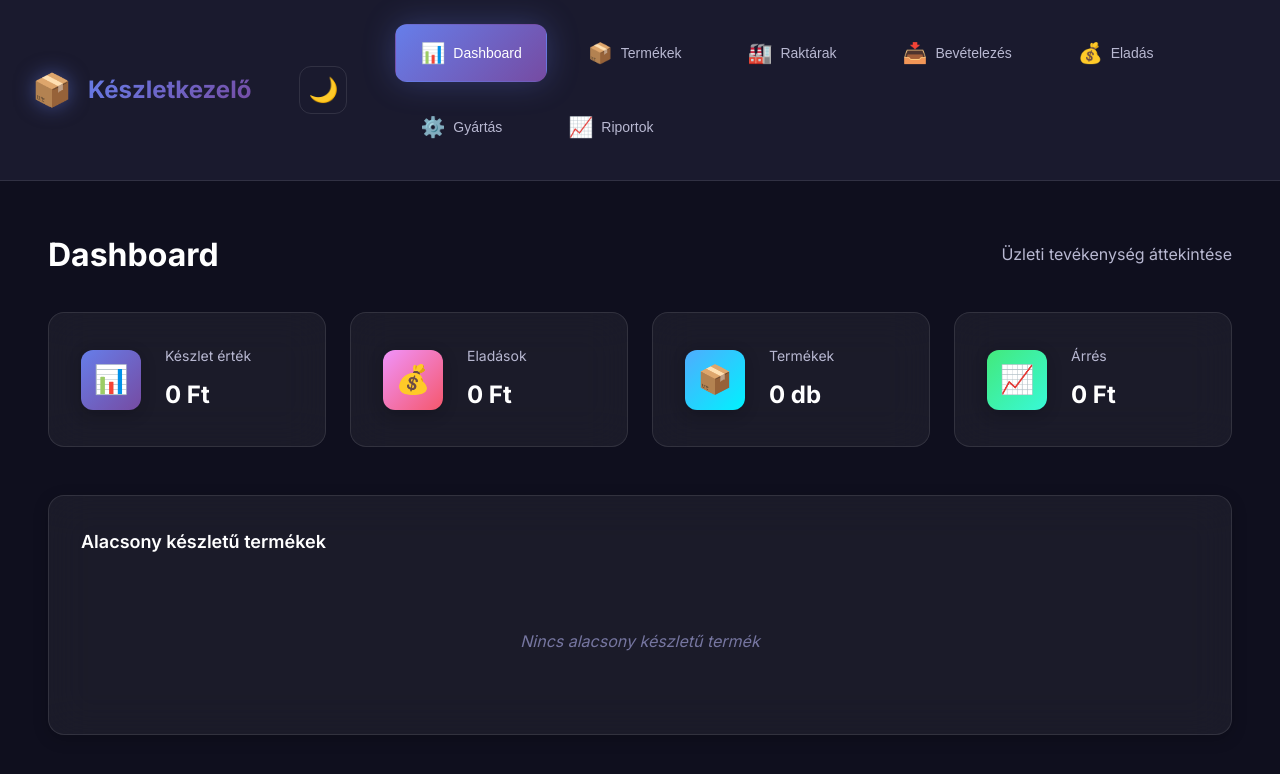
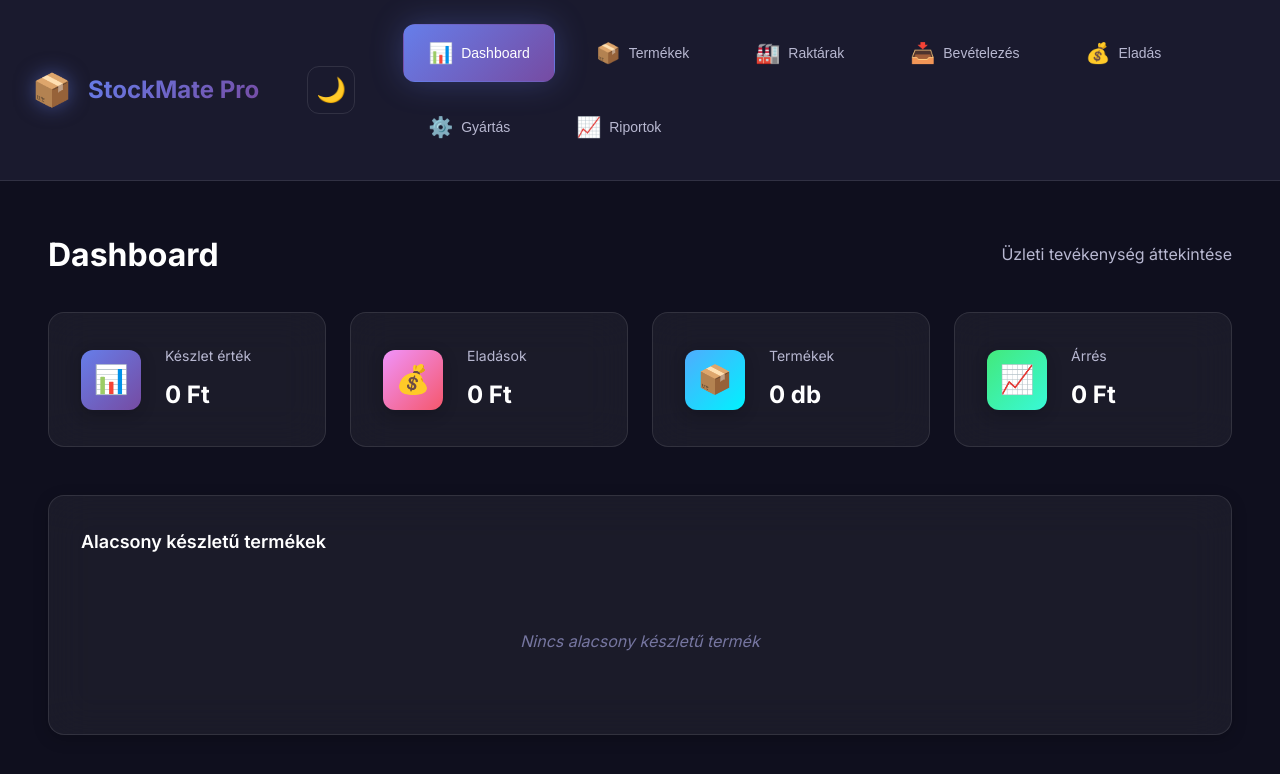
Before and after one commit to robinczinka96/inventory-manager, a plain HTML site: page index.html in a window 1280 px wide. Drawn offline with Linux system fonts and the light colour scheme; no server answers.

Commit message:
Rename app to StockMate Pro

```diff
--- a/index.html
+++ b/index.html
@@ -7,9 +7,9 @@
         content="width=device-width, initial-scale=1.0, maximum-scale=5.0, user-scalable=yes, viewport-fit=cover">
     <meta name="apple-mobile-web-app-capable" content="yes">
     <meta name="apple-mobile-web-app-status-bar-style" content="black-translucent">
-    <meta name="apple-mobile-web-app-title" content="Készletkezelő">
+    <meta name="apple-mobile-web-app-title" content="StockMate Pro">
     <meta name="theme-color" content="#1a1a2e">
-    <title>Készletkezelő - iPad & iPhone</title>
+    <title>StockMate Pro - iPad & iPhone</title>
     <link rel="stylesheet" href="styles.css">
     <link rel="preconnect" href="https://fonts.googleapis.com">
     <link rel="preconnect" href="https://fonts.gstatic.com" crossorigin>
@@ -30,7 +30,7 @@
     <nav class="navbar">
         <div class="nav-brand">
             <div class="brand-icon">📦</div>
-            <h1>Készletkezelő</h1>
+            <h1>StockMate Pro</h1>
         </div>
         <div class="nav-controls">
             <button class="theme-toggle-btn" id="theme-toggle" aria-label="Téma váltása">
```
